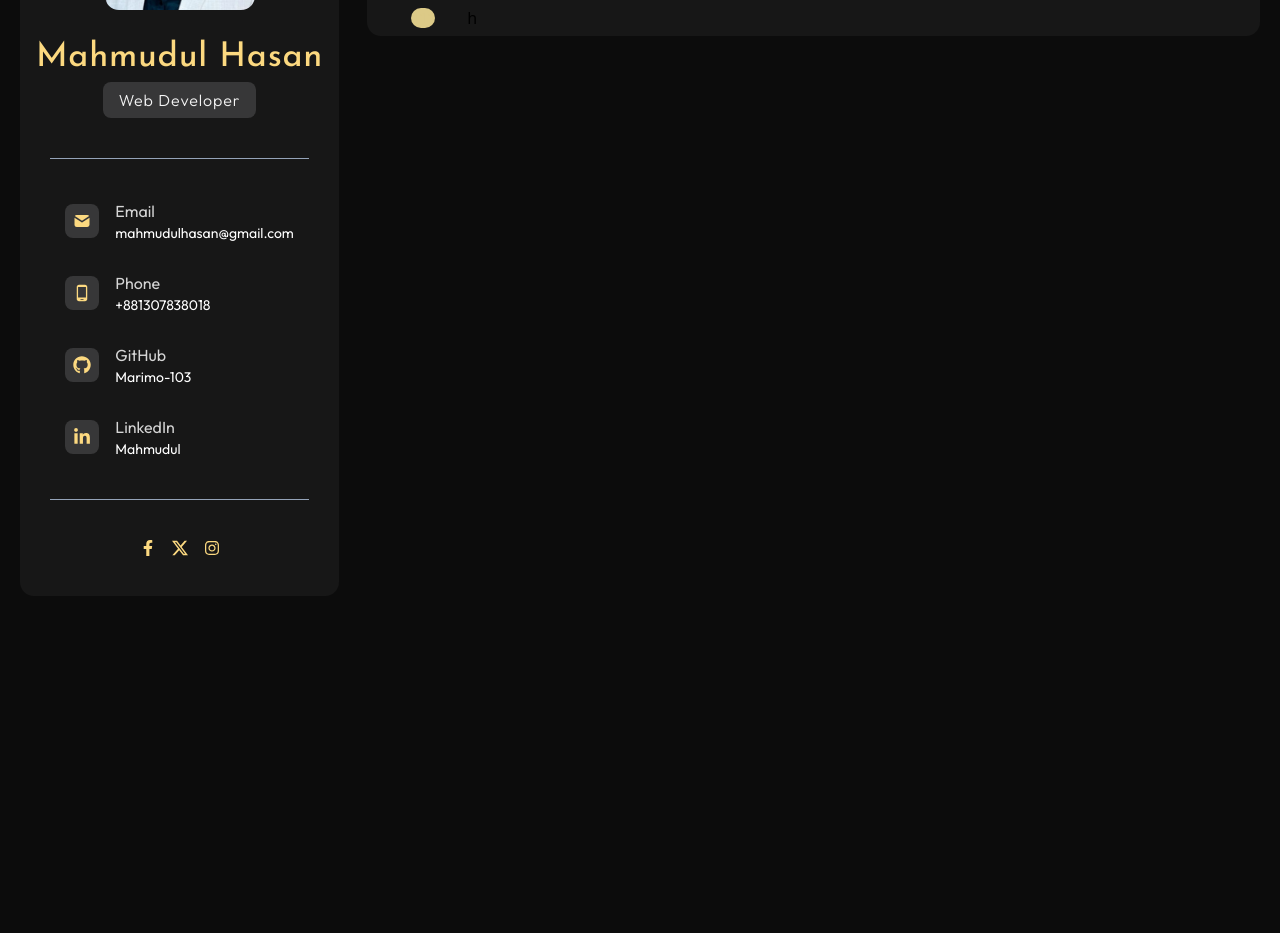
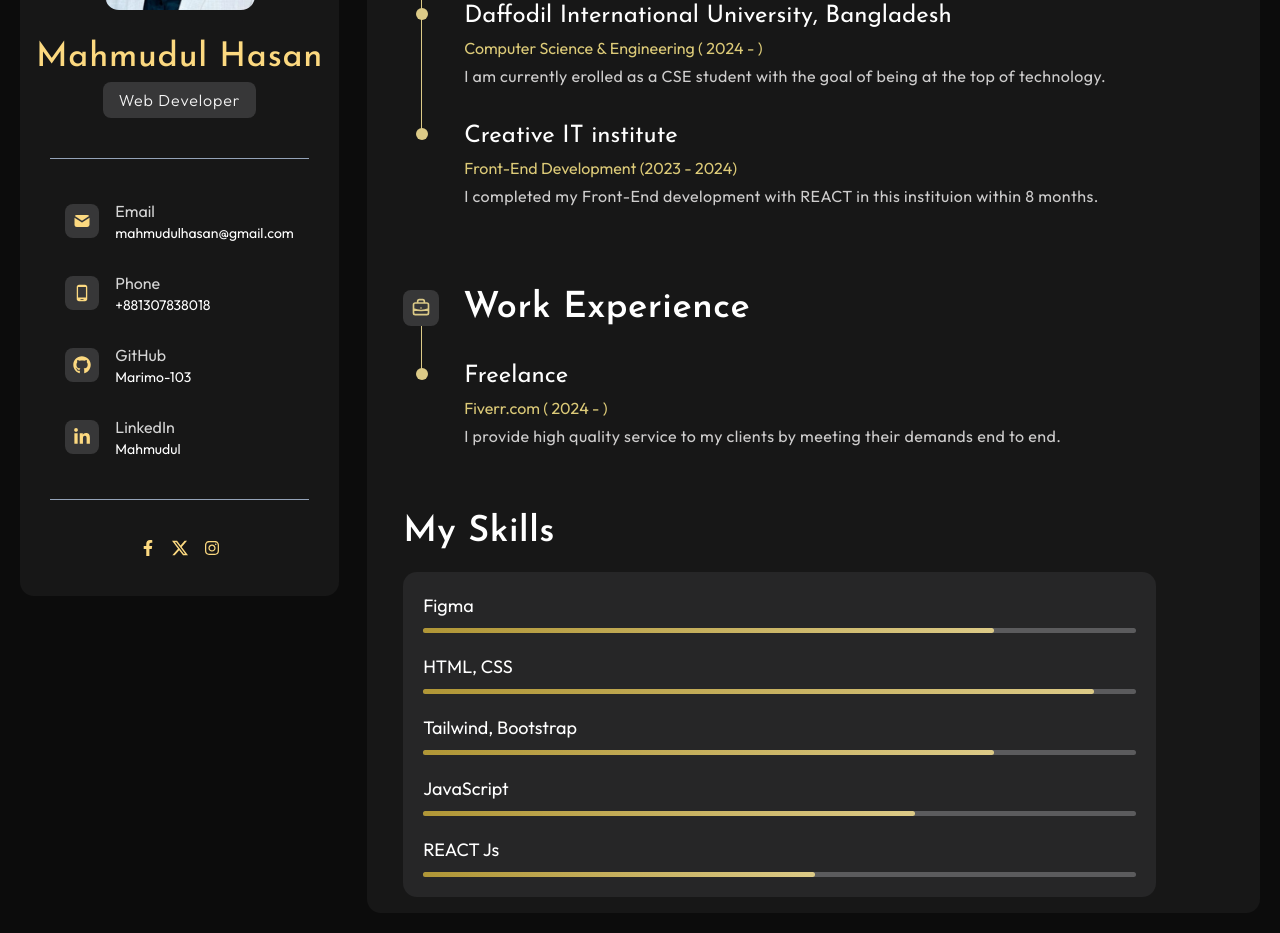
Before and after one commit to Marimo-103/Portfolio, a React (Vite) app: page /resume in a window 1280 px wide. Shown: the part 200-1133 px from the top of the page. Before the commit the page ends 816 px from the top, so only its background shows below. Built offline with nearby package versions, Linux system fonts and the light colour scheme; a web font is replaced by a local one.

Commit message:
resume done

```diff
--- a/src/Pages/Resume.jsx
+++ b/src/Pages/Resume.jsx
@@ -1,12 +1,14 @@
 import React from 'react'
+import { HiOutlineBriefcase } from 'react-icons/hi'
 import { IoBookOutline } from 'react-icons/io5'
 
 const Resume = () => {
   return (
     <div className='bg-[#171717] rounded-bl-[10px] rounded-br-[10px] sm:rounded-bl-[14px] sm:rounded-br-[14px]'>
+        {/* education */}
         <section id="education" className='pt-12 sm:px-5 px-2'>
             <div className="main ml-4 flex flex-col justify-center gap-8">
-                <div className="heading flex items-center sm:gap-6 gap-4">
+                <div className="heading flex items-center sm:gap-6 gap-4 ml-[2px] sm:m-0">
                     <div className='bg-[#373738] p-1 sm:p-2 sm:rounded-lg rounded-md flex items-center justify-center'>
                     <IoBookOutline className='text-xl text-[#DCCA87]'/>
                     </div>
@@ -14,12 +16,135 @@ const Resume = () => {
                         Education
                     </h2>
                 </div>
-                <div className="element01 flex items-center sm:gap-6 gap-4">
-                    <div className='p-1 sm:p-2 flex items-center justify-center'>
-                        <div className="dot text-sm rounded-full bg-[#dcca87] text-[#dcca87]">111</div>
+                <div className="element01 sm:ml-[61px] ml-[47px] relative before:content-[''] before:absolute before:top-2 sm:before:left-[-48px] before:left-[-34px] sm:before:h-3 sm:before:w-3 before:h-2 before:w-2 before:bg-[#DCCA87] before:rounded-full after:content-[''] after:absolute after:top-[-34px] sm:after:left-[-43px] after:left-[-31px] after:h-[170%] sm:after:h-[190%] after:w-[1px] after:bg-[#DCCA87]">
+                    <h3 className='text-white sm:text-2xl text-lg font-Josefin font-normal'>
+                    Daffodil International University, Bangladesh
+                    </h3>
+                    <p className='sm:text-base text-sm text-[#DCCA78] font-Outfit my-1'>
+                        Computer Science & Engineering ( 2024 - )
+                    </p>
+                    <p className='text-[#cecdcd] text-xs sm:text-base font-Outfit tracking-[0.44px] leading-[130%]'>
+                        I am currently erolled as a CSE student with the goal of being at the top of technology.
+                    </p>
+                </div>
+                <div className="element02 sm:ml-[61px] ml-[47px] relative before:content-[''] before:absolute before:top-2 sm:before:left-[-48px] before:left-[-34px] sm:before:h-3 sm:before:w-3 before:h-2 before:w-2 before:bg-[#DCCA87] before:rounded-full after:content-[''] after:absolute after:top-[-34px] sm:after:left-[-43px] after:left-[-31px] after:h-[0%] after:w-[1px] after:bg-[#DCCA87]">
+                    <h3 className='text-white sm:text-2xl text-lg font-Josefin font-normal'>
+                        Creative IT institute
+                    </h3>
+                    <p className='sm:text-base text-sm text-[#DCCA78] font-Outfit my-1'>
+                        Front-End Development (2023 - 2024)
+                    </p>
+                    <p className='text-[#cecdcd] text-xs sm:text-base font-Outfit tracking-[0.44px] leading-[130%]'>
+                        I completed my Front-End development with REACT in this instituion within 8 months.
+                    </p>
+                </div>
+                {/* <div className="element03 sm:ml-[61px] ml-[47px] relative before:content-[''] before:absolute before:top-2 sm:before:left-[-48px] before:left-[-34px] sm:before:h-3 sm:before:w-3 before:h-2 before:w-2 before:bg-[#DCCA87] before:rounded-full after:content-[''] after:absolute after:top-[-34px] sm:after:left-[-43px] after:left-[-31px] after:h-[0%] after:w-[1px] after:bg-[#DCCA87]">
+                    <h3 className='text-white sm:text-2xl text-lg font-Josefin font-normal'>
+                        Creative IT institute
+                    </h3>
+                    <p className='sm:text-base text-sm text-[#DCCA78] font-Outfit my-1'>
+                        Front-End Development (2023 - 2024)
+                    </p>
+                    <p className='text-[#cecdcd] text-xs sm:text-base font-Outfit tracking-[0.44px] leading-[130%]'>
+                        I completed my Front-End development with REACT in this instituion within 8 months.
+                    </p>
+                </div> */}
+            </div>
+        </section>
+
+        {/* exp */}
+        <section id="work" className='pt-20 sm:px-5 px-2'>
+            <div className="main ml-4 flex flex-col justify-center gap-8">
+                <div className="heading flex items-center sm:gap-6 gap-4 ml-[2px] sm:m-0">
+                    <div className='bg-[#373738] p-1 sm:p-2 sm:rounded-lg rounded-md flex items-center justify-center'>
+                    <HiOutlineBriefcase className='text-xl text-[#DCCA87]'/>
                     </div>
-                    <div className="info">
-                        h
+                    <h2 className='text-2xl sm:text-4xl text-[#FFF] font-Josefin font-bold sm:font-semibold tracking-[0.55px]'>
+                        Work Experience
+                    </h2>
+                </div>
+                <div className="element01 sm:ml-[61px] ml-[47px] relative before:content-[''] before:absolute before:top-2 sm:before:left-[-48px] before:left-[-34px] sm:before:h-3 sm:before:w-3 before:h-2 before:w-2 before:bg-[#DCCA87] before:rounded-full after:content-[''] after:absolute after:top-[-34px] sm:after:left-[-43px] after:left-[-31px] after:h-[55%] after:w-[1px] after:bg-[#DCCA87]">
+                    <h3 className='text-white sm:text-2xl text-lg font-Josefin font-normal'>
+                        Freelance
+                    </h3>
+                    <p className='sm:text-base text-sm text-[#DCCA78] font-Outfit my-1'>
+                        Fiverr.com ( 2024 - )
+                    </p>
+                    <p className='text-[#cecdcd] text-xs sm:text-base font-Outfit tracking-[0.44px] leading-[130%]'>
+                        I provide high quality service to my clients by meeting their demands end to end.
+                    </p>
+                </div>
+                {/* <div className="element02 sm:ml-[61px] ml-[47px] relative before:content-[''] before:absolute before:top-2 sm:before:left-[-48px] before:left-[-34px] sm:before:h-3 sm:before:w-3 before:h-2 before:w-2 before:bg-[#DCCA87] before:rounded-full after:content-[''] after:absolute after:top-[-34px] sm:after:left-[-43px] after:left-[-31px] after:h-[190%] after:w-[1px] after:bg-[#DCCA87]">
+                    <h3 className='text-white sm:text-2xl text-lg font-Josefin font-normal'>
+                        Creative IT institute
+                    </h3>
+                    <p className='sm:text-base text-sm text-[#DCCA78] font-Outfit my-1'>
+                        Front-End Development (2023 - 2024)
+                    </p>
+                    <p className='text-[#cecdcd] text-xs sm:text-base font-Outfit tracking-[0.44px] leading-[130%]'>
+                        I completed my Front-End development with REACT in this instituion within 8 months.
+                    </p>
+                </div>
+                <div className="element03 sm:ml-[61px] ml-[47px] relative before:content-[''] before:absolute before:top-2 sm:before:left-[-48px] before:left-[-34px] sm:before:h-3 sm:before:w-3 before:h-2 before:w-2 before:bg-[#DCCA87] before:rounded-full after:content-[''] after:absolute after:top-[-34px] sm:after:left-[-43px] after:left-[-31px] after:h-[0%] after:w-[1px] after:bg-[#DCCA87]">
+                    <h3 className='text-white sm:text-2xl text-lg font-Josefin font-normal'>
+                        Creative IT institute
+                    </h3>
+                    <p className='sm:text-base text-sm text-[#DCCA78] font-Outfit my-1'>
+                        Front-End Development (2023 - 2024)
+                    </p>
+                    <p className='text-[#cecdcd] text-xs sm:text-base font-Outfit tracking-[0.44px] leading-[130%]'>
+                        I completed my Front-End development with REACT in this instituion within 8 months.
+                    </p>
+                </div> */}
+            </div>
+        </section>
+
+        {/* skills bar */}
+        <section id="skills" className='pt-16 sm:px-5 mb-4 px-2'>
+            <div className="main ml-4">
+                <h2 className='text-2xl sm:text-4xl text-[#FFF] font-Josefin font-bold sm:font-semibold tracking-[0.55px] mb-5'>
+                    My Skills
+                </h2>
+                <div className="box p-5 sm:rounded-[14px] rounded-[8px] bg-[#262627] w-full sm:w-[90%] flex flex-col gap-5">
+                    <div className="child flex flex-col gap-2">
+                        <p className='text-base sm:text-lg text-white font-Outfit'>
+                            Figma
+                        </p>
+                        <div className="fill w-full h-[5px] bg-[#5b5b5d] rounded-2xl">
+                            <div className="fill w-[80%] h-[5px] bg-gradient-to-r from-[#b09636] to-[#DCCA87] rounded-2xl"></div>
+                        </div>
+                    </div>
+                    <div className="child flex flex-col gap-2">
+                        <p className='text-base sm:text-lg text-white font-Outfit'>
+                            HTML, CSS
+                        </p>
+                        <div className="fill w-full h-[5px] bg-[#5b5b5d] rounded-2xl">
+                            <div className="fill w-[94%] h-[5px] bg-gradient-to-r from-[#b09636] to-[#DCCA87] rounded-2xl"></div>
+                        </div>
+                    </div>
+                    <div className="child flex flex-col gap-2">
+                        <p className='text-base sm:text-lg text-white font-Outfit'>
+                            Tailwind, Bootstrap
+                        </p>
+                        <div className="fill w-full h-[5px] bg-[#5b5b5d] rounded-2xl">
+                            <div className="fill w-[80%] h-[5px] bg-gradient-to-r from-[#b09636] to-[#DCCA87] rounded-2xl"></div>
+                        </div>
+                    </div>
+                    <div className="child flex flex-col gap-2">
+                        <p className='text-base sm:text-lg text-white font-Outfit'>
+                            JavaScript
+                        </p>
+                        <div className="fill w-full h-[5px] bg-[#5b5b5d] rounded-2xl">
+                            <div className="fill w-[69%] h-[5px] bg-gradient-to-r from-[#b09636] to-[#DCCA87] rounded-2xl"></div>
+                        </div>
+                    </div>
+                    <div className="child flex flex-col gap-2">
+                        <p className='text-base sm:text-lg text-white font-Outfit'>
+                            REACT Js
+                        </p>
+                        <div className="fill w-full h-[5px] bg-[#5b5b5d] rounded-2xl">
+                            <div className="fill w-[55%] h-[5px] bg-gradient-to-r from-[#b09636] to-[#DCCA87] rounded-2xl"></div>
+                        </div>
                     </div>
                 </div>
             </div>
```
